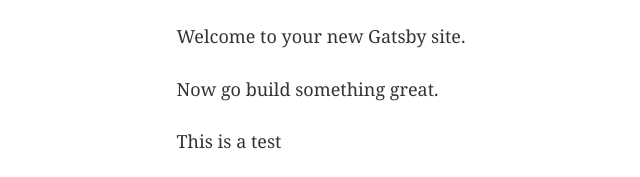
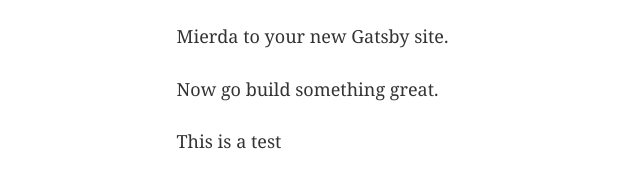
Before and after one commit to Lost-At-Sea/KikoDj, a Gatsby site in the folder KikoDj/: page / in a window 1280 px wide. Shown: the part 170-347 px from the top of the page, 3-643 px from the left. Built offline with nearby package versions, Linux system fonts and the light colour scheme; Gatsby itself is replaced by a stand-in of ours.

Commit message:
Welcome change

```diff
--- a/KikoDj/src/pages/index.js
+++ b/KikoDj/src/pages/index.js
@@ -9,7 +9,7 @@
   <Layout>
     <SEO title="Home" />
     <h1>Hi people</h1>
-    <p>Welcome to your new Gatsby site.</p>
+    <p>Mierda to your new Gatsby site.</p>
     <p>Now go build something great.</p>
     <p>This is a test</p>
     <div style={{ maxWidth: `300px`, marginBottom: `1.45rem` }}>
```
